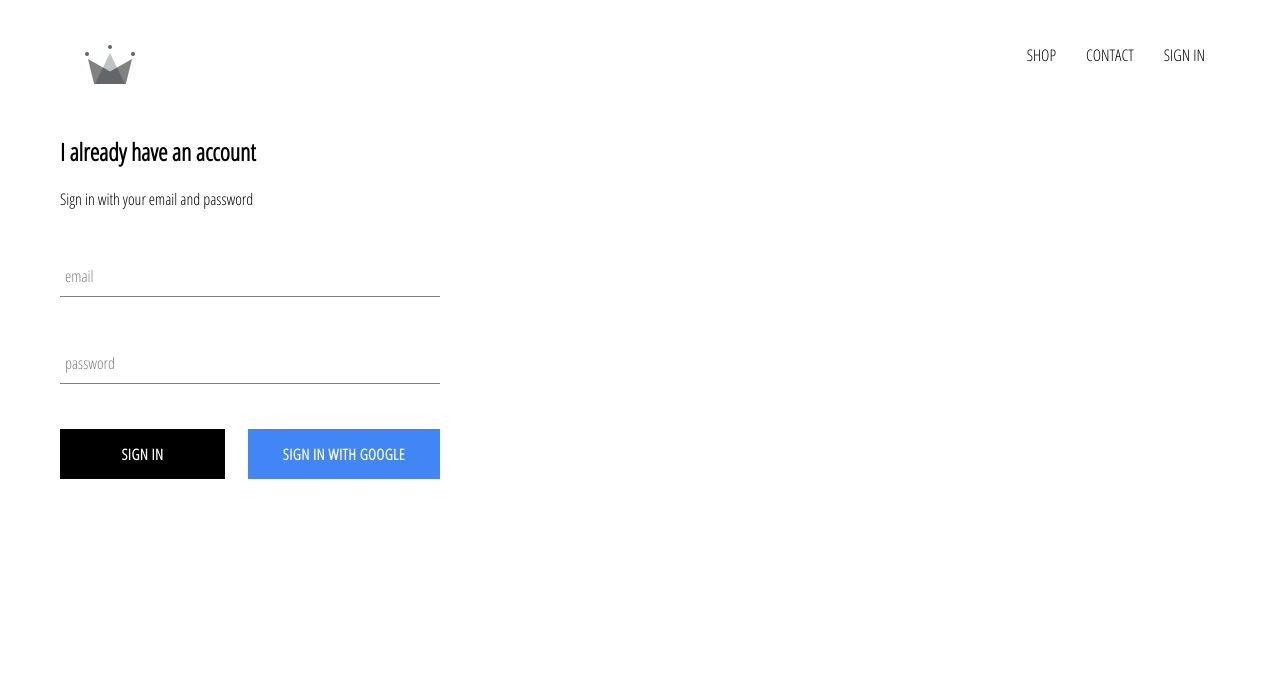
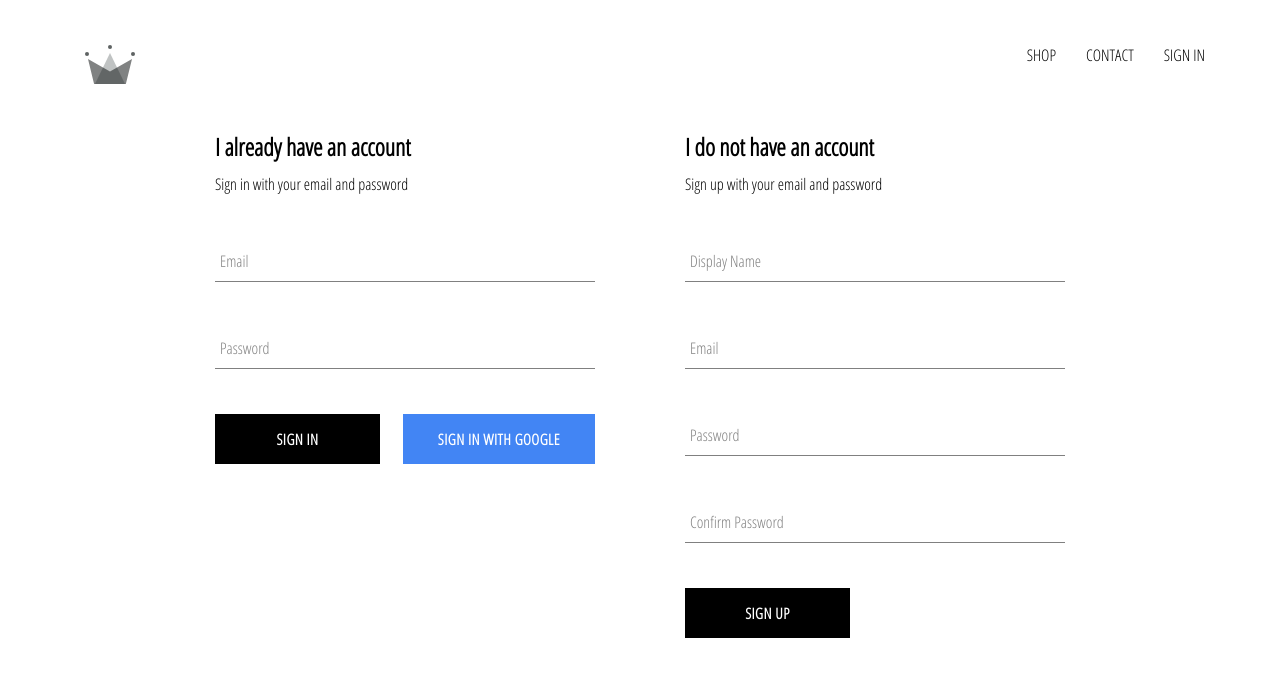
Before and after one commit to RomainMarcazzan/crown-clothing, a React (Create React App) app: page /signin in a window 1280 px wide. Shown: the top 676 px of the page. Built offline with nearby package versions, Linux system fonts and the light colour scheme; no server answers.

Commit message:
implemented firebase utils, included ability to store authenticated user into our firestore database

```diff
--- a/package.json
+++ b/package.json
@@ -33,5 +33,8 @@
       "last 1 firefox version",
       "last 1 safari version"
     ]
+  },
+  "devDependencies": {
+    "prettier": "2.1.2"
   }
 }
--- a/src/App.js
+++ b/src/App.js
@@ -5,7 +5,7 @@ import HomePage from "./pages/homepage/homepage.component";
 import SignInAndSignUpPage from "./pages/sign-in-and-sign-up/sign-in-and-sign-up.component";
 import ShopPage from "./pages/shop/shop.component";
 import Header from "./components/header/header.component";
-import { auth } from "./firebase/firebase.utils";
+import { auth, createUserProfileDocument } from "./firebase/firebase.utils";
 
 class App extends React.Component {
   constructor() {
@@ -16,17 +16,31 @@ class App extends React.Component {
     };
   }
 
-  UnsubscribeFromAuth = null;
+  unsubscribeFromAuth = null;
 
   componentDidMount() {
-    this.UnsubscribeFromAuth = auth.onAuthStateChanged((user) => {
-      this.setState({ currentUser: user });
-      console.log(user);
+    this.unsubscribeFromAuth = auth.onAuthStateChanged(async userAuth => {
+      if (userAuth) {
+        const userRef = await createUserProfileDocument(userAuth);
+
+        userRef.onSnapshot(snapShot => {
+          this.setState({
+            currentUser: {
+              id: snapShot.id,
+              ...snapShot.data()
+            }
+          })
+          console.log(this.state);
+        })
+      }
+      else {
+        this.setState({ currentUser: userAuth })
+      }
     });
   }
 
   componentWillUnmount() {
-    this.UnsubscribeFromAuth();
+    this.unsubscribeFromAuth();
   }
 
   render() {
--- a/src/components/sign-in/sign-in.component.jsx
+++ b/src/components/sign-in/sign-in.component.jsx
@@ -27,16 +27,16 @@ class SignIn extends React.Component {
   render() {
     return (
       <div className="sign-in">
-        <h2>I already have an account</h2>
+        <h2 className="title">I already have an account</h2>
         <span>Sign in with your email and password</span>
 
-        <form onSubmit={this.handleSubmit}>
+        <form className="sign-in-form" onSubmit={this.handleSubmit}>
           <FormInput
             name="email"
             type="email"
             value={this.state.email}
             handleChange={this.handleChange}
-            label="email"
+            label="Email"
             required
           />
           <FormInput
@@ -44,13 +44,13 @@ class SignIn extends React.Component {
             type="password"
             value={this.state.password}
             handleChange={this.handleChange}
-            label="password"
+            label="Password"
             required
           />
           <div className="buttons">
-          <CustomButton type="submit">Sign In</CustomButton>
-          <CustomButton onClick={signInWithGoogle} isGoogleSignIn>
-            Sign In With Google
+            <CustomButton type="submit">Sign In</CustomButton>
+            <CustomButton onClick={signInWithGoogle} isGoogleSignIn>
+              Sign In With Google
           </CustomButton>
           </div>
 
--- /dev/null
+++ b/src/components/sign-up/sign-up.component.jsx
@@ -0,0 +1,97 @@
+import React from "react";
+import CustomButton from "../custom-button/custom-button.component";
+import FormInput from "../form-input/form-input.component";
+import { auth, createUserProfileDocument } from "../../firebase/firebase.utils";
+import "./sign-up.styles.scss";
+
+class SignUp extends React.Component {
+    constructor() {
+        super();
+
+        this.state = {
+            displayName: "",
+            email: "",
+            password: "",
+            confirmPassword: ""
+        }
+    }
+
+    handleSubmit = async event => {
+        event.preventDefault();
+
+        const { displayName, email, password, confirmPassword } = this.state
+
+        if (password !== confirmPassword) {
+            alert("passwords don't match")
+            return;
+        }
+
+        try {
+            const { user } = await auth.createUserWithEmailAndPassword(email, password);
+            await createUserProfileDocument(user, { displayName });
+            this.setState({
+                displayName: "",
+                email: "",
+                password: "",
+                confirmPassword: ""
+            })
+        } catch (error) {
+            console.log(error);
+        }
+    }
+
+    handleChange = (event) => {
+        const { name, value } = event.target;
+        this.setState({ [name]: value })
+    }
+
+
+
+    render() {
+        const { displayName, email, password, confirmPassword } = this.state
+        return (
+            <div className="sign-up">
+                <h2 className="title">I do not have an account</h2>
+                <span>Sign up with your email and password</span>
+
+                <form className="sign-up-form" onSubmit={this.handleSubmit}>
+                    <FormInput
+                        type="text"
+                        name="displayName"
+                        value={displayName}
+                        onChange={this.handleChange}
+                        label="Display Name"
+                        required
+                    />
+                    <FormInput
+                        type="email"
+                        name="email"
+                        value={email}
+                        onChange={this.handleChange}
+                        label="Email"
+                        required
+                    />
+                    <FormInput
+                        type="password"
+                        name="password"
+                        value={password}
+                        onChange={this.handleChange}
+                        label="Password"
+                        required
+                    />
+                    <FormInput
+                        type="password"
+                        name="confirmPassword"
+                        value={confirmPassword}
+                        onChange={this.handleChange}
+                        label="Confirm Password"
+                        required
+                    />
+                    <CustomButton type="submit">SIGN UP</CustomButton>
+                </form>
+            </div>
+        )
+    }
+}
+
+export default SignUp;
--- /dev/null
+++ b/src/components/sign-up/sign-up.styles.scss
@@ -0,0 +1,9 @@
+.sign-up {
+    display: flex;
+    flex-direction: column;
+    width: 380px;
+
+    .title {
+        margin: 10px 0;
+    }
+}
--- a/src/firebase/firebase.utils.js
+++ b/src/firebase/firebase.utils.js
@@ -12,6 +12,32 @@ const config = {
   appId: "1:856095499784:web:98d660f818de27801013bd",
 };
 
+export const createUserProfileDocument = async (userAuth, additionalData) => {
+
+  if (!userAuth) return;
+
+  const userRef = firestore.doc(`users/${userAuth.uid}`);
+  const snapShot = await userRef.get();
+  console.log(snapShot);
+
+  if (!snapShot.exists) {
+    const { displayName, email } = userAuth;
+    const createdAt = new Date();
+
+    try {
+      await userRef.set({
+        displayName,
+        email,
+        createdAt,
+        ...additionalData
+      })
+    } catch (error) {
+      console.log("error creating user", error.message);
+    }
+  }
+  return userRef;
+}
+
 firebase.initializeApp(config);
 
 export const auth = firebase.auth();
--- a/src/pages/sign-in-and-sign-up/sign-in-and-sign-up.component.jsx
+++ b/src/pages/sign-in-and-sign-up/sign-in-and-sign-up.component.jsx
@@ -1,10 +1,12 @@
 import React from "react";
 import "./sign-in-and-sign-up.styles.scss";
 import SignIn from "../../components/sign-in/sign-in.component";
+import SignUp from "../../components/sign-up/sign-up.component";
 
 const SingInAndSignUpPage = () => (
   <div className="sign-in-and-sign-up">
     <SignIn />
+    <SignUp />
   </div>
 );
 
--- a/src/pages/sign-in-and-sign-up/sign-in-and-sign-up.styles.scss
+++ b/src/pages/sign-in-and-sign-up/sign-in-and-sign-up.styles.scss
@@ -0,0 +1,6 @@
+.sign-in-and-sign-up {
+    width: 850px;
+    display: flex;
+    justify-content: space-between;
+    margin: 30px auto;
+}
```
Also changed, not shown: 1 other file (tests, documents, lock files or other folders).
